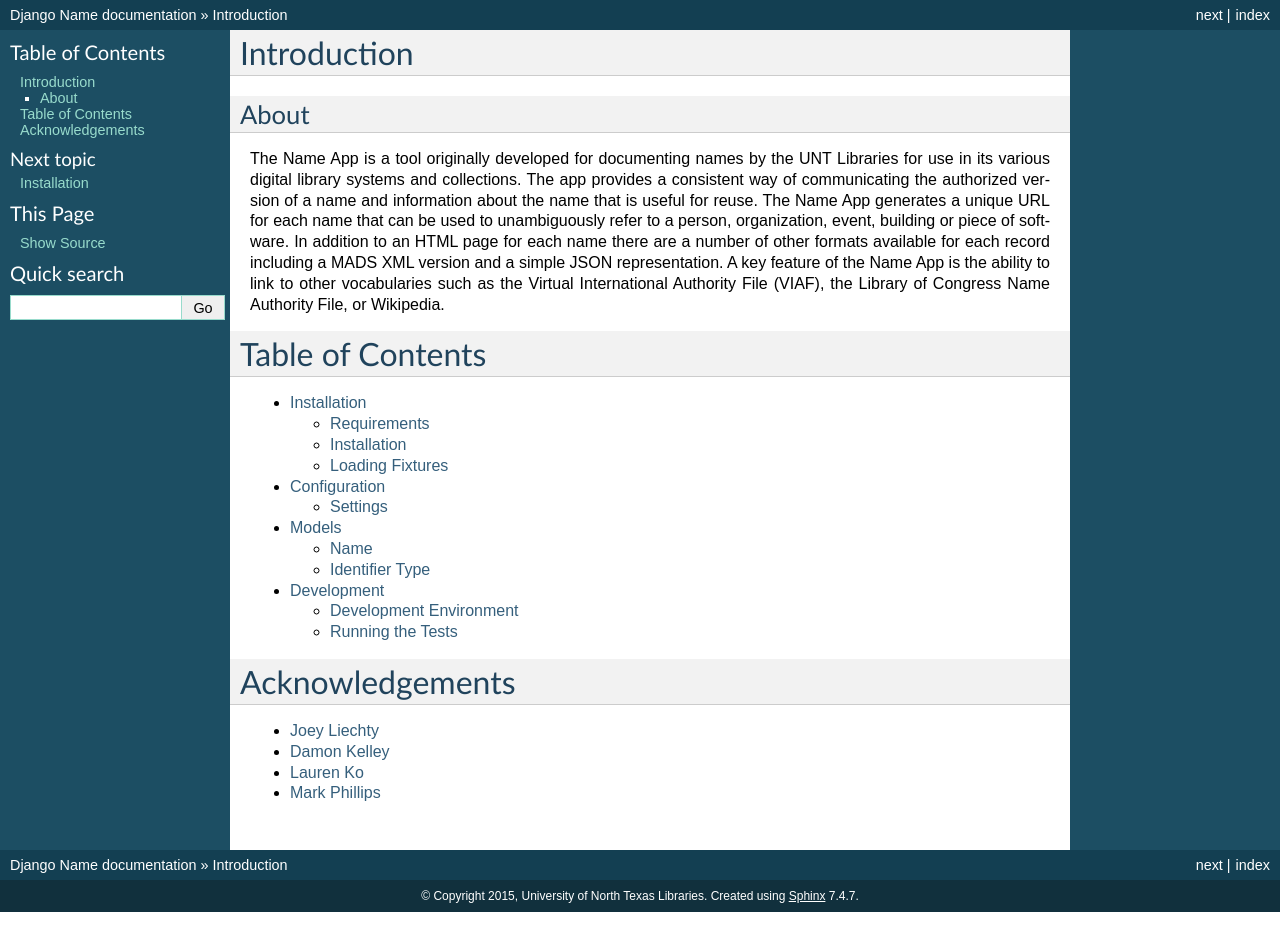
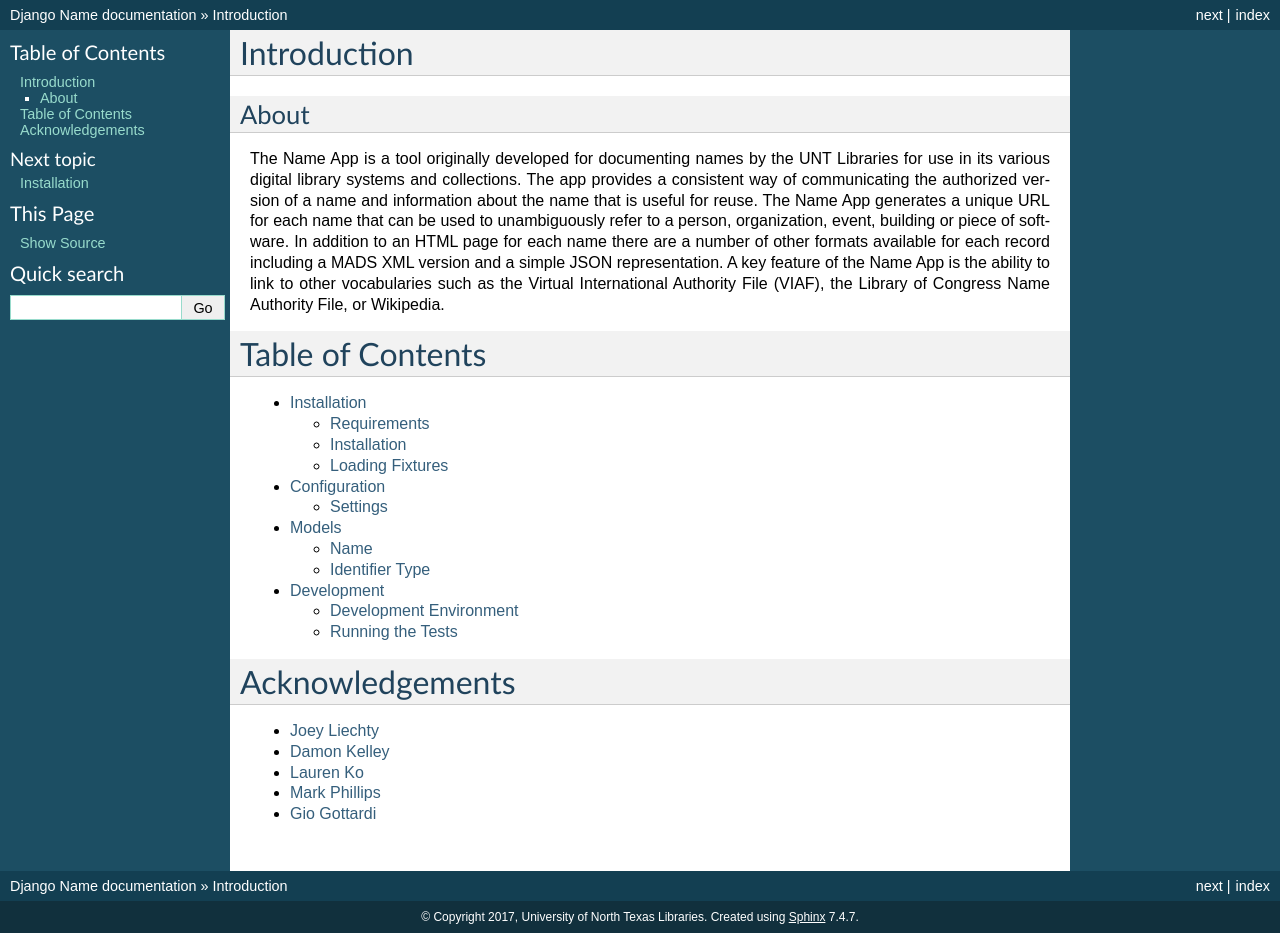
Before and after one commit to unt-libraries/django-name, a Sphinx documentation site: the page built from docs/index.rst, in a window 1280 px wide. Built offline with Sphinx 7.4.7, drawn with Linux system fonts in a browser that asks for light colours; before the commit the page ends 912 px from its top, so only the background shows below that.

Commit message:
Update copyright date and contributors list.

```diff
--- a/docs/conf.py
+++ b/docs/conf.py
@@ -48,7 +48,7 @@
 
 # General information about the project.
 project = u'Django Name'
-copyright = u'2015, University of North Texas Libraries'
+copyright = u'2017, University of North Texas Libraries'
 author = u'University of North Texas Libraries'
 
 # The version info for the project you're documenting, acts as replacement for
--- a/docs/index.rst
+++ b/docs/index.rst
@@ -30,8 +30,10 @@
 - `Damon Kelley`_
 - `Lauren Ko`_
 - `Mark Phillips`_
+- `Gio Gottardi`_
 
 .. _`Joey Liechty`: http://github.com/yeahdef
 .. _`Damon Kelley`: http://github.com/damonkelley
 .. _`Lauren Ko`: http://github.com/ldko
 .. _`Mark Phillips`: http://github.com/vphill
+.. _`Gio Gottardi`: http://github.com/somexpert
```
Also changed, not shown: README.md (+1 -0 lines), 1 other file.
